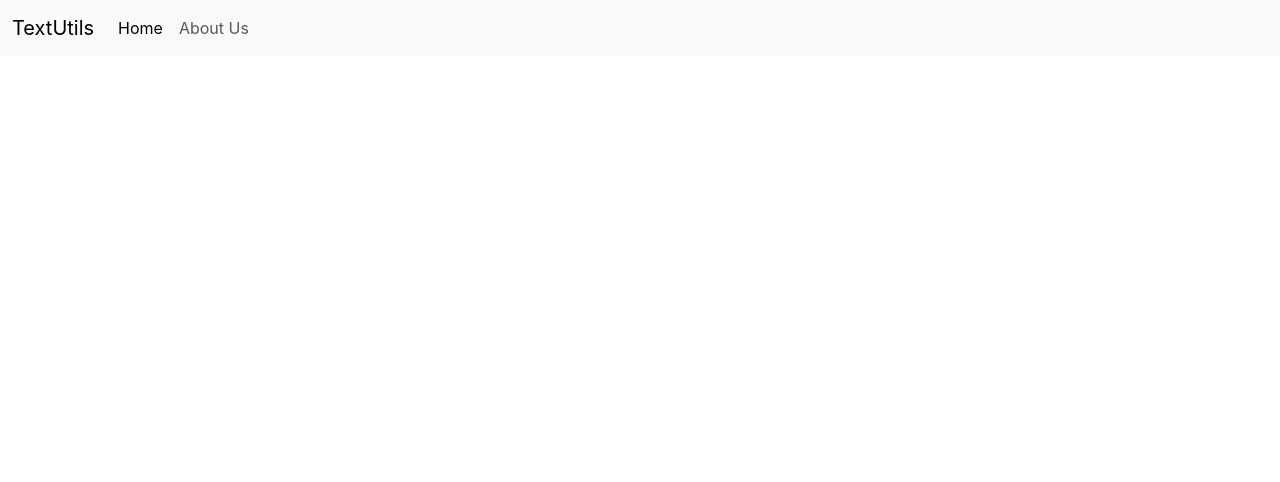
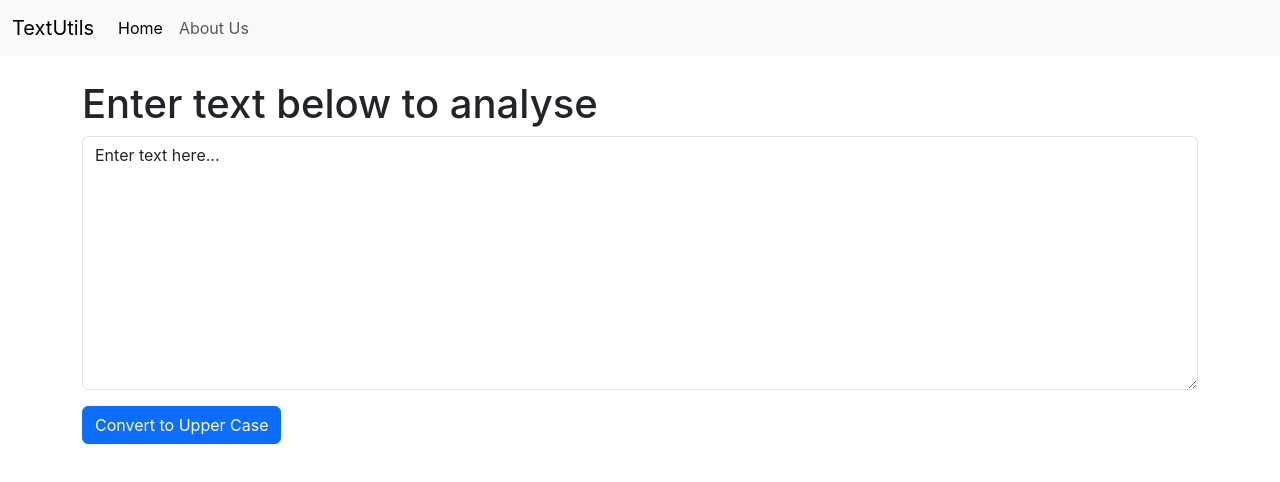
Before and after one commit to anniechakraborty/textutils, a React (Create React App) app: page / in a window 1280 px wide. Shown: the top 482 px of the page. Built offline with nearby package versions, Linux system fonts and the light colour scheme.

Commit message:
added state vars and use statehook to create upper case functionality

```diff
--- a/src/App.js
+++ b/src/App.js
@@ -1,10 +1,14 @@
 import './App.css';
 import NavBar from './components/NavBar';
+import TextForm from './components/TextForm';
 
 function App() {
   return (
     <>
       <NavBar title={"TextUtils"} aboutText="About Us"/>
+      <div className="container my-4">
+        <TextForm heading="Enter text below to analyse" />
+      </div>
     </>
   );
 }
--- /dev/null
+++ b/src/components/TextForm.js
@@ -0,0 +1,22 @@
+import React, {useState} from 'react'
+
+export default function TextForm(props) {
+  const [text, setText] = useState("Enter text here...");
+  const convertToUpperCase = () =>{
+    let newText = text.toUpperCase();
+    setText(newText);
+  }
+  const onChangeClick = (event) => {
+    console.log("event : ", event);
+    setText(event.target.value);
+  }
+  return (
+    <div>
+      <h1>{props.heading}</h1>
+      <div className="mb-3">
+        <textarea id="text" className='form-control' value={text} onChange={onChangeClick} cols="30" rows="10"></textarea>
+      </div>
+      <button className='btn btn-primary' onClick={convertToUpperCase}>Convert to Upper Case</button>
+    </div>
+  )
+}
```
